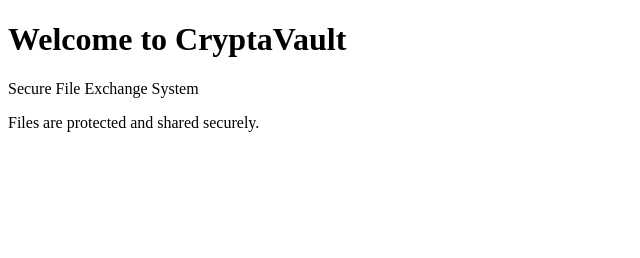
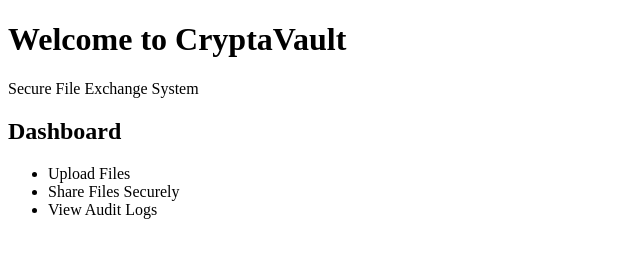
Before and after one commit to drashti-28/CryptaVault, a plain HTML site: page index.html in a window 1280 px wide. Shown: the whole page, without its empty margins (0-640 px from the left). Drawn offline with Linux system fonts and the light colour scheme.

Commit message:
Add dashboard features

```diff
--- a/index.html
+++ b/index.html
@@ -1,11 +1,17 @@
 <!DOCTYPE html>
 <html>
 <head>
-    <title>CryptaVault</title>
+    <title>CryptaVault Dashboard</title>
 </head>
 <body>
     <h1>Welcome to CryptaVault</h1>
     <p>Secure File Exchange System</p>
-    <p>Files are protected and shared securely.</p>
+
+    <h2>Dashboard</h2>
+    <ul>
+        <li>Upload Files</li>
+        <li>Share Files Securely</li>
+        <li>View Audit Logs</li>
+    </ul>
 </body>
 </html>
```
